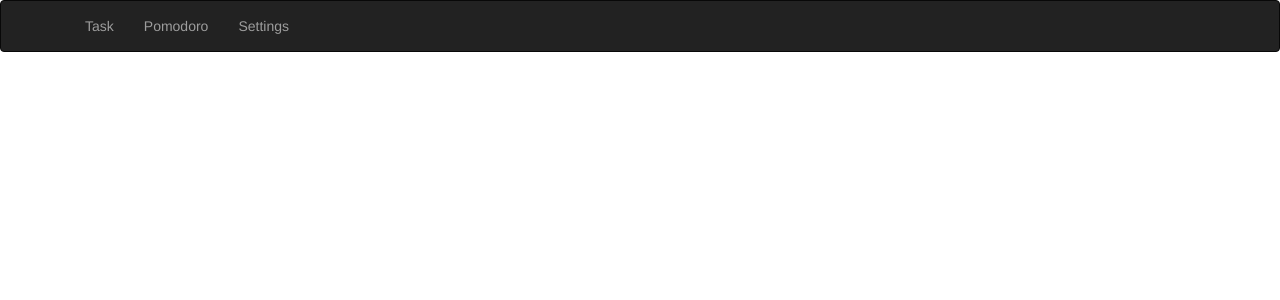
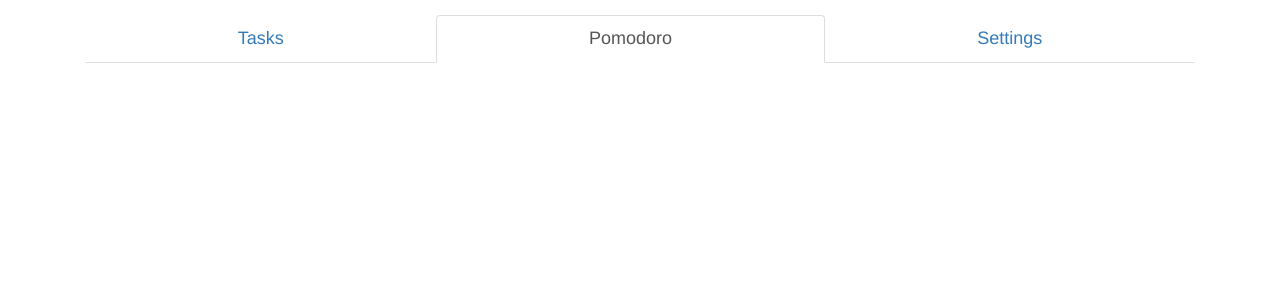
Before and after one commit to mrfrederico-ist/Fred-Pomodoro, a Django app: page / in a window 1280 px wide. Shown: the top 300 px of the page. Run offline with Django 3.2, Linux system fonts and the light colour scheme; some libraries are stand-ins or nearby versions.

Commit message:
Add skeleton views, Add base templates and skeleton templates

```diff
--- /dev/null
+++ b/Web/pomodorosite/pomodoro/static/pomodoro/css/base.css
@@ -0,0 +1,40 @@
+/*
+    POMODORO styles
+*/
+
+@import url(fonts.css);
+
+body {
+    margin: 0;
+    padding: 0;
+    font-size: 14px;
+    font-family: "Roboto","Lucida Grande","DejaVu Sans","Bitstream Vera Sans",Verdana,Arial,sans-serif;
+    color: #333;
+    background: #fff;
+}
+
+/* LINKS */
+
+a {
+    font-size: large;
+}
+
+/* PAGE STRUCTURE */
+
+#container {
+    position: relative;
+    width: 1140px;
+    max-width: 100%;
+    padding: 15px;
+    margin-left: auto;
+    margin-right: auto;
+}
+
+.nav-tabs.centered > li {
+    float:none;
+    display:inline-block;
+}
+
+.nav-tabs.centered {
+    text-align:center;
+}
--- /dev/null
+++ b/Web/pomodorosite/pomodoro/static/pomodoro/css/fonts.css
@@ -0,0 +1,20 @@
+@font-face {
+    font-family: 'Roboto';
+    src: url('../fonts/Roboto-Bold-webfont.woff');
+    font-weight: 700;
+    font-style: normal;
+}
+
+@font-face {
+    font-family: 'Roboto';
+    src: url('../fonts/Roboto-Regular-webfont.woff');
+    font-weight: 400;
+    font-style: normal;
+}
+
+@font-face {
+    font-family: 'Roboto';
+    src: url('../fonts/Roboto-Light-webfont.woff');
+    font-weight: 300;
+    font-style: normal;
+}
--- a/Web/pomodorosite/pomodoro/templates/pomodoro/base.html
+++ /dev/null
@@ -1,37 +0,0 @@
-<!DOCTYPE html>
-{% load static %}
-<html lang="en">
-<head>
-    <title>{% block title %}{% endblock title %}</title>
-    <meta charset="UTF-8">
-    <meta name="viewport" content="width=device-width, initial-scale=1">
-    <link rel="stylesheet" href="https://maxcdn.bootstrapcdn.com/bootstrap/3.3.7/css/bootstrap.min.css">
-    <script src="https://ajax.googleapis.com/ajax/libs/jquery/3.2.0/jquery.min.js"></script>
-    <script src="https://maxcdn.bootstrapcdn.com/bootstrap/3.3.7/js/bootstrap.min.js"></script>
-</head>
-<body>
-    <!-- Container -->
-    <div id="container">
-        <!-- Header -->
-        <header id="header">
-            <nav class="navbar navbar-inverse">
-                <div class="container">
-                    <ul class="nav navbar-nav">
-                        <li><a href="#">Task</a></li>
-                        <li><a href="#">Pomodoro</a></li>
-                        <li><a href="#">Settings</a></li>
-                    </ul>
-                </div>
-            </nav>
-        </header>
-        <!-- END Header -->
-
-        <!-- Content -->
-        <div id="content">
-            {% block content %}{% endblock content %}
-        </div>
-        <!-- END Content -->
-    </div>
-    <!-- END Container -->
-</body>
-</html>
--- /dev/null
+++ b/Web/pomodorosite/pomodoro/templates/pomodoro/base/base.html
@@ -0,0 +1,36 @@
+<!DOCTYPE html>
+{% load static %}
+<html lang="en">
+<head>
+    <title>{% block title %}{% endblock title %}</title>
+    <meta charset="UTF-8">
+    <meta name="viewport" content="width=device-width, initial-scale=1">
+    <link rel="stylesheet" type="text/css" href="{% static 'pomodoro/css/base.css' %}" />
+    <link rel="stylesheet" href="https://maxcdn.bootstrapcdn.com/bootstrap/3.3.7/css/bootstrap.min.css">
+</head>
+    <body>
+        <!-- Container -->
+        <div id="container">
+            <!-- Header -->
+            <header id="header">
+                <nav role="navigation">
+                    <ul class="nav nav-tabs nav-justified">
+                        <li role="presentation" class="{% block tab_class_tasks %}{% endblock %}"><a href="{% url 'tasks' %}">Tasks</a></li>
+                        <li role="presentation" class="{% block tab_class_pomodoro %}{% endblock %}"><a href="{% url 'index' %}">Pomodoro</a></li>
+                        <li role="presentation" class="{% block tab_class_settings %}{% endblock %}"><a href="{% url 'settings' %}">Settings</a></li>
+                    </ul>
+                </nav>
+            </header>
+            <!-- END Header -->
+
+            <!-- Content -->
+            <div id="content">
+                {% block content %}{% endblock content %}
+            </div>
+            <!-- END Content -->
+        </div>
+        <!-- END Container -->
+    <script src="https://ajax.googleapis.com/ajax/libs/jquery/3.2.0/jquery.min.js"></script>
+    <script src="https://maxcdn.bootstrapcdn.com/bootstrap/3.3.7/js/bootstrap.min.js"></script>
+    </body>
+</html>
--- /dev/null
+++ b/Web/pomodorosite/pomodoro/templates/pomodoro/base/base_pomodoro.html
@@ -0,0 +1,3 @@
+{% extends "pomodoro/base/base.html" %}
+{% block title %}Pomodoro{% endblock title %}
+{% block tab_class_pomodoro %}active{% endblock %}
--- /dev/null
+++ b/Web/pomodorosite/pomodoro/templates/pomodoro/base/base_settings.html
@@ -0,0 +1,3 @@
+{% extends "pomodoro/base/base.html" %}
+{% block title %}Settings{% endblock title %}
+{% block tab_class_settings %}active{% endblock %}
--- /dev/null
+++ b/Web/pomodorosite/pomodoro/templates/pomodoro/base/base_tasks.html
@@ -0,0 +1,3 @@
+{% extends "pomodoro/base/base.html" %}
+{% block title %}Tasks{% endblock title %}
+{% block tab_class_tasks %}active{% endblock %}
--- a/Web/pomodorosite/pomodoro/templates/pomodoro/base_pomodoro.html
+++ /dev/null
@@ -1,2 +0,0 @@
-{% extends "pomodoro/base.html" %}
-{% block title %}Pomodoro{% endblock title %}
--- a/Web/pomodorosite/pomodoro/templates/pomodoro/index.html
+++ b/Web/pomodorosite/pomodoro/templates/pomodoro/index.html
@@ -1 +1 @@
-{% extends "pomodoro/base_pomodoro.html" %}
+{% extends "pomodoro/base/base_pomodoro.html" %}
--- /dev/null
+++ b/Web/pomodorosite/pomodoro/templates/pomodoro/settings.html
@@ -0,0 +1 @@
+{% extends "pomodoro/base/base_settings.html" %}
--- /dev/null
+++ b/Web/pomodorosite/pomodoro/templates/pomodoro/tasks.html
@@ -0,0 +1 @@
+{% extends "pomodoro/base/base_tasks.html" %}
--- a/Web/pomodorosite/pomodoro/urls.py
+++ b/Web/pomodorosite/pomodoro/urls.py
@@ -4,4 +4,6 @@ from . import views
 
 urlpatterns = [
     url(r'^$', views.index, name='index'),
+    url(r'^tasks/$', views.tasks, name='tasks'),
+    url(r'^settings/$', views.settings, name='settings'),
 ]
--- a/Web/pomodorosite/pomodoro/views.py
+++ b/Web/pomodorosite/pomodoro/views.py
@@ -2,9 +2,12 @@ from django.shortcuts import render
 
 
 def index(request):
-    """
-    Display Pomodoro home page.
-     **Template**
-     :template:`pomodoro/index.html`
-    """
     return render(request, 'pomodoro/index.html')
+
+
+def tasks(request):
+    return render(request, 'pomodoro/tasks.html')
+
+
+def settings(request):
+    return render(request, 'pomodoro/settings.html')
```
Also changed, not shown: Web/pomodorosite/pomodoro/static/pomodoro/fonts/LICENSE.txt (added), Web/pomodorosite/pomodoro/static/pomodoro/fonts/README.txt (added), Web/pomodorosite/pomodoro/static/pomodoro/fonts/Roboto-Bold-webfont.woff (added), Web/pomodorosite/pomodoro/static/pomodoro/fonts/Roboto-Light-webfont.woff (added), Web/pomodorosite/pomodoro/static/pomodoro/fonts/Roboto-Regular-webfont.woff (added), Web/pomodorosite/pomodoro/static/pomodoro/style.css (deleted).
